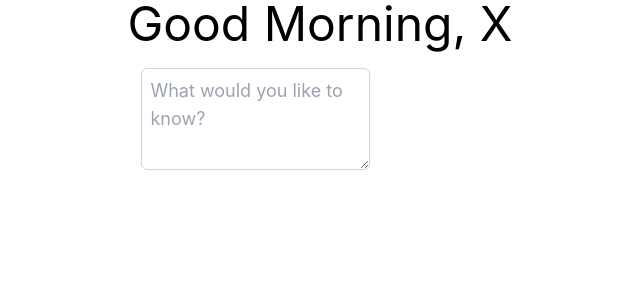
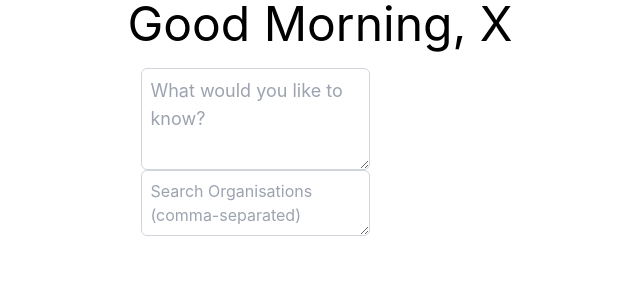
Before and after one commit to MurtazaKafka/Pragma, a React (Create React App) app in the folder frontend/: page /about in a window 1280 px wide. Shown: the top 300 px of the page, without its empty margins (320-960 px from the left). Built offline with nearby package versions, Linux system fonts and the light colour scheme; a web font is replaced by a local one.

Commit message:
fe: patch submit button event

```diff
--- a/frontend/src/Landing.jsx
+++ b/frontend/src/Landing.jsx
@@ -1,7 +1,6 @@
 import React from 'react';
 import QueryInput from "./components/QueryInput";
 import Header from "./components/Header";
-import TagInput from "./components/TagInput";
 import RecentChats from "./components/RecentChats";
 
 const Landing = () => {
@@ -11,7 +10,6 @@ const Landing = () => {
             <div className="flex flex-col justify-center items-center w-full gap-5">
                 <Header/>
                 <QueryInput/>
-                <TagInput />
                 <RecentChats />
             </div>
         </div>
--- a/frontend/src/components/QueryInput.jsx
+++ b/frontend/src/components/QueryInput.jsx
@@ -3,18 +3,25 @@ import UpArrowIcon from "../common/UpArrowIcon";
 
 function QueryInput() {
     const [query, setQuery] = useState('');
+    const [organisations, setOrganisations] = useState('');
 
-    const handleChange = (e) => {
+    const handleQueryChange = (e) => {
         setQuery(e.target.value);
     };
+
+    const handleOrganisationsChange = (e) => {
+        setOrganisations(e.target.value);
+    }
 
     const handleSubmit = (e) => {
         e.preventDefault();
         // Add your submit logic here
         console.log('Submitted:', query);
+        console.log('Submitted:', organisations);
     };
 
     return (
+        <>
     <form
         className="flex flex-wrap gap-5 justify-center items-center px-3.5 text-lg text-black rounded-lg w-4/5 md:w-2/3"
         onSubmit={handleSubmit}>
@@ -26,7 +33,7 @@ function QueryInput() {
                     type="submit"
                     className="absolute top-7 -right-14 bg-transparent text-white rounded px-3 py-1 transition-opacity duration-1000"
                 >
-                        <UpArrowIcon />
+                    <UpArrowIcon/>
                 </button>
             )}
         </div>
@@ -38,7 +45,7 @@ function QueryInput() {
                 overflowY: query ? 'auto' : 'hidden',  // Show scrollbar only when there's text
                 height: 'auto',  // Allow the height to be dynamic
             }}
-                onChange={handleChange}
+            onChange={handleQueryChange}
             placeholder="What would you like to know?"
             className="flex-grow p-2 h-fit border border-gray-300 rounded-md transition duration-500 hover:outline-none focus:outline-none hover:shadow-md"
             aria-label="Enter Query"
@@ -46,6 +53,19 @@ function QueryInput() {
         />
 
     </form>
+    <form
+        className="flex flex-wrap gap-5 justify-center items-center px-3.5 text-md text-black rounded-lg w-4/5 md:w-2/3 ">
+        <label htmlFor="queryInput" className="sr-only">Enter Query</label>
+        <textarea
+            id="queryInput"
+            type="text"
+            onChange={handleOrganisationsChange}
+            placeholder="Search Organisations (comma-separated)"
+            className="flex-grow p-2 h-fit border border-gray-300 rounded-md transition duration-500 hover:outline-none focus:outline-none hover:shadow-md"
+            aria-label="Enter Organisations"
+        />
+    </form>
+        </>
     );
 }
 
--- a/frontend/src/components/TagInput.jsx
+++ /dev/null
@@ -1,18 +0,0 @@
-import React from 'react';
-
-function TagInput() {
-    return (
-        <form className="flex flex-wrap gap-5 justify-center items-center px-3.5 text-md text-black rounded-lg w-4/5 md:w-2/3 ">
-            <label htmlFor="queryInput" className="sr-only">Enter Query</label>
-            <textarea
-                id="queryInput"
-                type="text"
-                placeholder="Search Organisations (comma-separated)"
-                className="flex-grow p-2 h-fit border border-gray-300 rounded-md transition duration-500 hover:outline-none focus:outline-none hover:shadow-md"
-                aria-label="Enter Organisations"
-            />
-        </form>
-    );
-}
-
-export default TagInput;
```
Also changed, not shown: frontend/public/assets/Eclipse@1x-1.0s-200px-200px (1).svg (added). Lines whose indentation alone changed are shown as unchanged.
